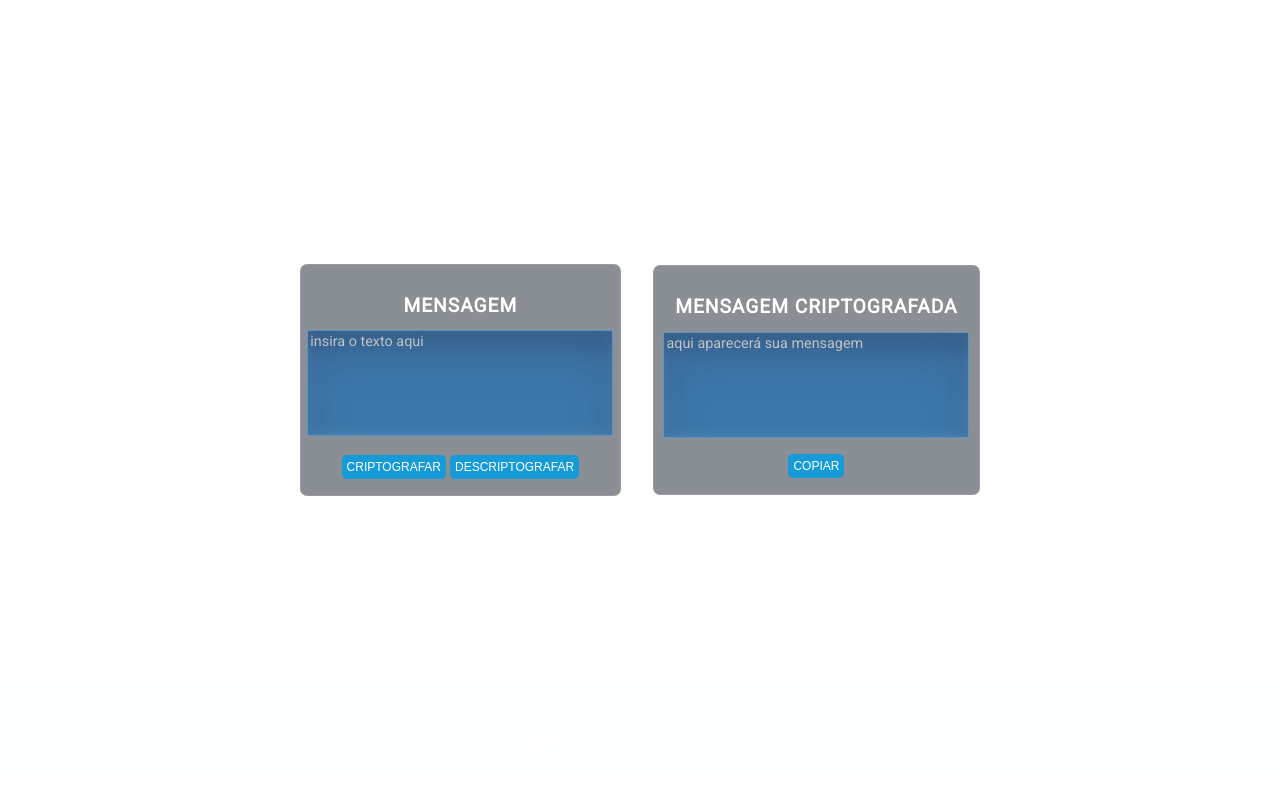
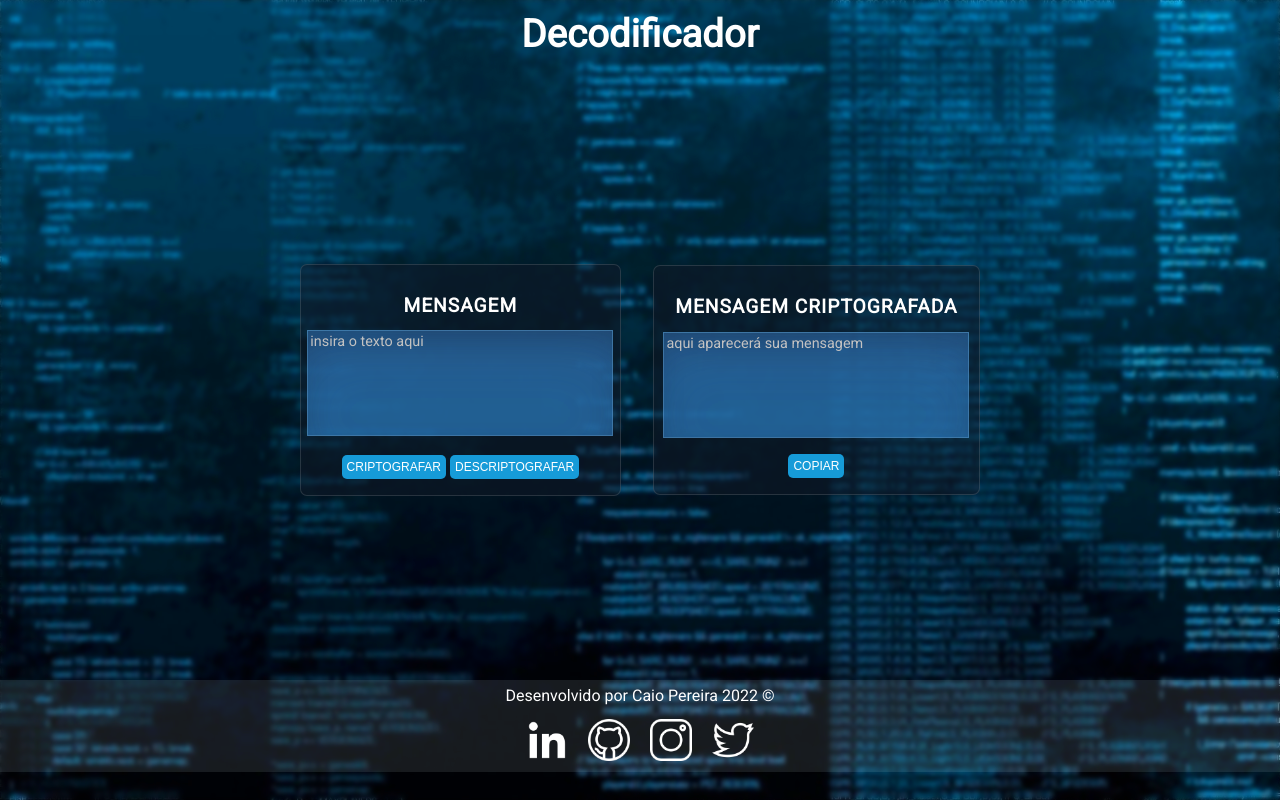
Before and after one commit to pscaio/projeto-codificador, a plain HTML site: page index.html in a window 1280 px wide. Drawn offline with Linux system fonts and the light colour scheme; the site is published under a folder, as on GitHub Pages, so addresses that start at the root find nothing.

Commit message:
correção background

```diff
--- a/src/css/style.css
+++ b/src/css/style.css
@@ -1,5 +1,5 @@
   body {
-    background: url('/src/img/fundo.jpg') no-repeat fixed center;
+    background: url('../img/fundo.jpg') no-repeat fixed center;
     backdrop-filter: blur(2px) saturate(180%);
     height: 100vh;
   }
```
